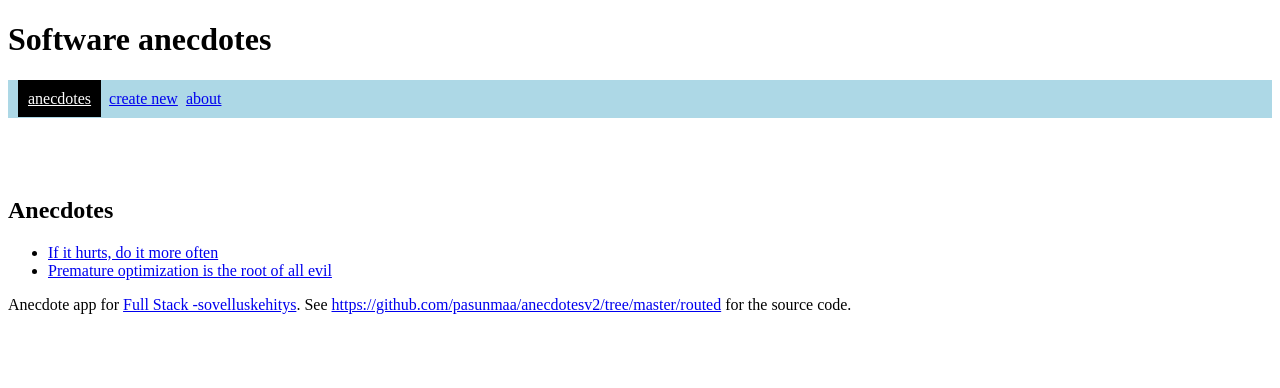
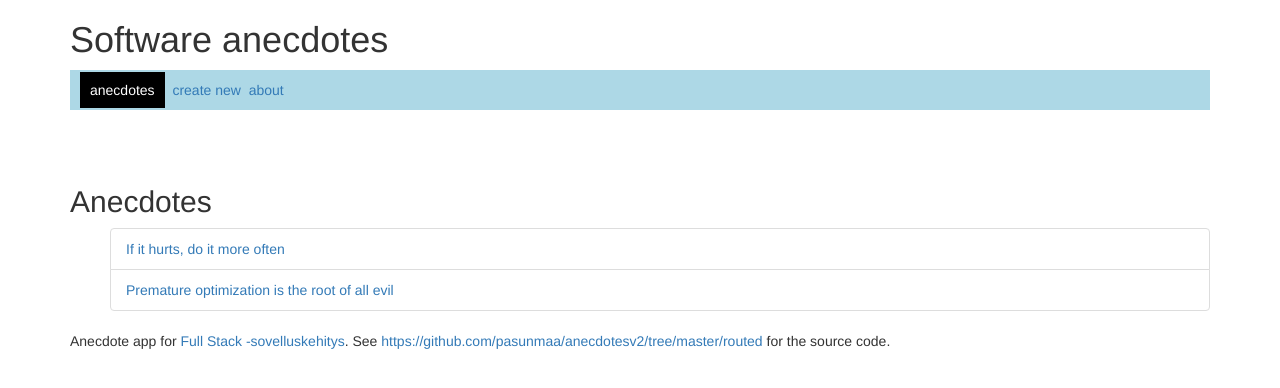
Before and after one commit to pasunmaa/anecdotesv2, a React (Create React App) app in the folder routed/: page / in a window 1280 px wide. Shown: the top 388 px of the page. Built offline with nearby package versions, Linux system fonts and the light colour scheme.

Commit message:
Tehtävä 6.21 valmis

```diff
--- a/package.json
+++ b/package.json
@@ -7,6 +7,7 @@
     "json-server": "^0.14.0",
     "prop-types": "^15.6.2",
     "react": "^16.2.0",
+    "react-bootstrap": "^0.32.1",
     "react-dom": "^16.2.0",
     "react-redux": "^5.0.7",
     "react-scripts": "^1.1.4",
--- a/routed/public/index.html
+++ b/routed/public/index.html
@@ -8,6 +8,7 @@
       manifest.json provides metadata used when your web app is added to the
       homescreen on Android. See https://developers.google.com/web/fundamentals/engage-and-retain/web-app-manifest/
     -->
+    <link rel="stylesheet" href="https://maxcdn.bootstrapcdn.com/bootstrap/3.3.7/css/bootstrap.min.css" integrity="sha384-BVYiiSIFeK1dGmJRAkycuHAHRg32OmUcww7on3RYdg4Va+PmSTsz/K68vbdEjh4u" crossorigin="anonymous">
     <link rel="manifest" href="%PUBLIC_URL%/manifest.json">
     <link rel="shortcut icon" href="%PUBLIC_URL%/favicon.ico">
     <!--
--- a/routed/src/App.js
+++ b/routed/src/App.js
@@ -1,5 +1,26 @@
+import React from 'react'
 import { BrowserRouter as Router, Route, NavLink } from 'react-router-dom'
-import React from 'react'
+import { ListGroup, ListGroupItem } from 'react-bootstrap'
+
+const Navi = () => {
+  const menuStyle = {
+    backgroundColor: 'lightblue',
+    padding: 10
+  }
+  const activeStyle = {
+    color: 'white',
+    backgroundColor: 'black',
+    padding: 10
+  }
+
+  return (
+    <div style={menuStyle}>
+      <NavLink exact activeStyle={activeStyle} to="/">anecdotes</NavLink> &nbsp;
+      <NavLink exact activeStyle={activeStyle} to="/create">create new</NavLink> &nbsp;
+      <NavLink exact activeStyle={activeStyle} to="/about">about</NavLink>
+    </div>
+  )
+}
 
 const Notification = (props) => {
   const notificateStyle = {
@@ -11,14 +32,15 @@
     color: 'green',
     border: '2px solid #4CAF50',
     borderRadius: 10,
+    lineHeight: 3,
     fontSize: 15,
     visibility: 'hidden'
   }
   if (props.message !== '')
     notificateStyle.visibility = 'visible'
   return(
-    <div style={notificateStyle}>
-      <p>{props.message}</p>
+    <div>
+      <p style={notificateStyle}>{props.message}</p>
     </div>
   )
 }
@@ -26,10 +48,14 @@
 const AnecdoteList = ({ anecdotes }) => (
   <div>
     <h2>Anecdotes</h2>
-    <ul>
-      {anecdotes.map(anecdote => <li key={anecdote.id} >
-        <NavLink to={`/anecdotes/${anecdote.id}`}>{anecdote.content}</NavLink></li>)}
-    </ul>
+    <ListGroup>
+      <ul>
+        {anecdotes.map(anecdote => <ListGroupItem key={anecdote.id} >
+          <NavLink to={`/anecdotes/${anecdote.id}`}>{anecdote.content}</NavLink>
+        </ListGroupItem>
+        )}
+      </ul>
+    </ListGroup>
   </div>
 )
 
@@ -167,27 +193,13 @@
     setTimeout(() => this.setState({ notification: '' }), 10000)
   }
 
-  menuStyle = {
-    backgroundColor: 'lightblue',
-    padding: 10
-  }
-  activeStyle = {
-    color: 'white',
-    backgroundColor: 'black',
-    padding: 10
-  }
-
   render() {
     return (
-      <div>
+      <div className="container">
         <h1>Software anecdotes</h1>
         <Router>
           <div>
-            <div style={this.menuStyle}>
-              <NavLink exact activeStyle={this.activeStyle} to="/">anecdotes</NavLink> &nbsp;
-              <NavLink exact activeStyle={this.activeStyle} to="/create">create new</NavLink> &nbsp;
-              <NavLink exact activeStyle={this.activeStyle} to="/about">about</NavLink>
-            </div>
+            <Navi />
             <Notification message={this.state.notification}/>
             <Route exact path="/" render={() =>
               <AnecdoteList anecdotes={this.state.anecdotes} />} />
```
Also changed, not shown: 1 other file (tests, documents, lock files or other folders).
